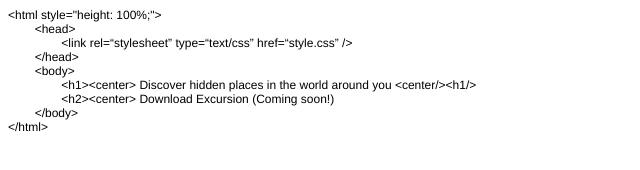
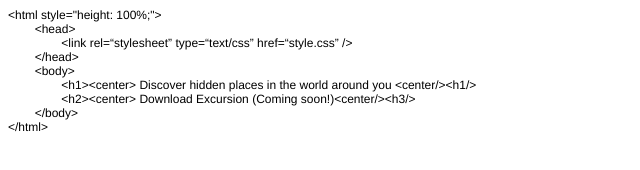
Before and after one commit to Nougart/excursion, a plain HTML site: page index.html in a window 1280 px wide. Shown: the full height of the page, 0-640 px from the left. Drawn offline with Linux system fonts and the light colour scheme.

Commit message:
wrong index upload

```diff
--- a/index.html
+++ b/index.html
@@ -18,7 +18,7 @@
 <p class="p1"><span class="Apple-tab-span">	</span>&lt;/head&gt;</p>
 <p class="p1"><span class="Apple-tab-span">	</span>&lt;body&gt;</p>
 <p class="p1"><span class="Apple-tab-span">	</span><span class="Apple-tab-span">	</span>&lt;h1&gt;&lt;center&gt; Discover hidden places in the world around you &lt;center/&gt;&lt;h1/&gt;</p>
-<p class="p1"><span class="Apple-tab-span">	</span><span class="Apple-tab-span">	</span>&lt;h2&gt;&lt;center&gt; Download Excursion (Coming soon!)</p>
+<p class="p1"><span class="Apple-tab-span">	</span><span class="Apple-tab-span">	</span>&lt;h2&gt;&lt;center&gt; Download Excursion (Coming soon!)&lt;center/&gt;&lt;h3/&gt;</p>
 <p class="p1"><span class="Apple-tab-span">	</span>&lt;/body&gt;</p>
 <p class="p1">&lt;/html&gt;</p>
 </body>
```
